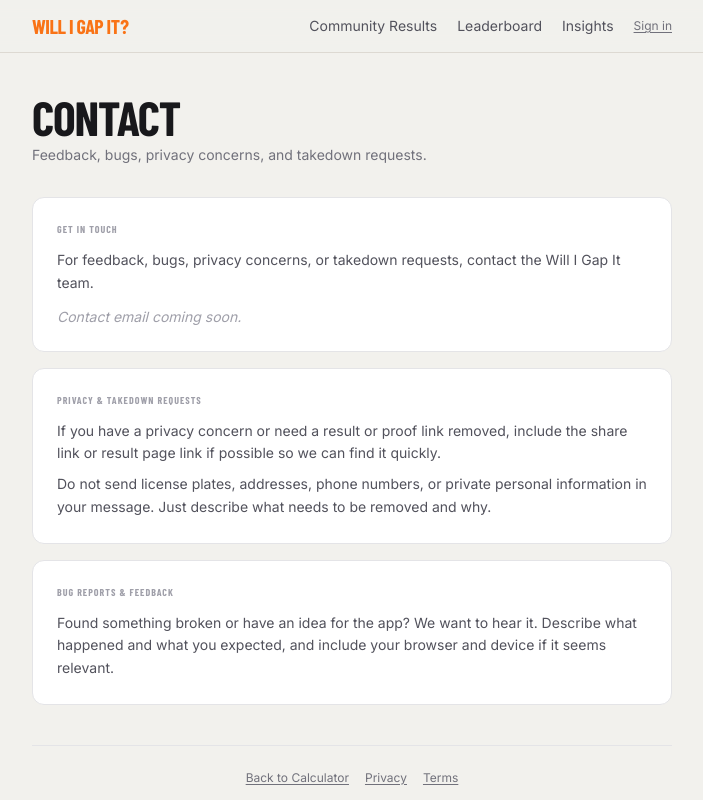
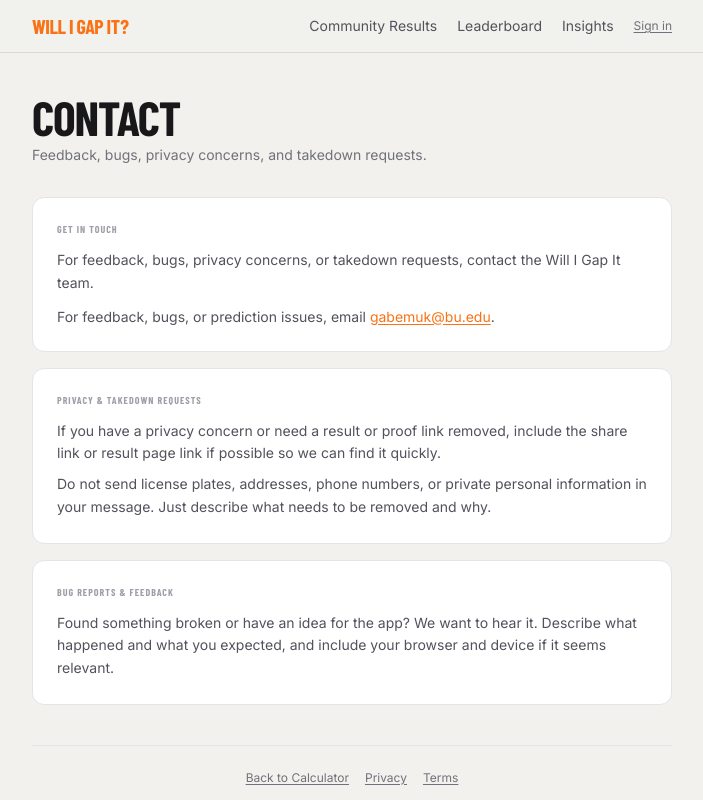
Before and after one commit to gabemuk/will-i-gap-it, a Next.js app: page /contact in a window 1280 px wide. Shown: the top 800 px of the page, without its empty margins (288-991 px from the left). Built offline with nearby package versions, Linux system fonts and the light colour scheme; no server answers.

Commit message:
Add contact email for tester feedback

```diff
--- a/app/contact/page.tsx
+++ b/app/contact/page.tsx
@@ -29,8 +29,14 @@
             For feedback, bugs, privacy concerns, or takedown requests, contact the
             Will I Gap It team.
           </p>
-          <p className="text-zinc-400 text-sm mt-3 italic">
-            Contact email coming soon.
+          <p className="text-zinc-600 text-sm mt-3">
+            For feedback, bugs, or prediction issues, email{' '}
+            <a
+              href="mailto:gabemuk@bu.edu"
+              className="text-[var(--color-accent)] hover:text-orange-600 transition-colors underline underline-offset-2"
+            >
+              gabemuk@bu.edu
+            </a>.
           </p>
         </div>
 
```
